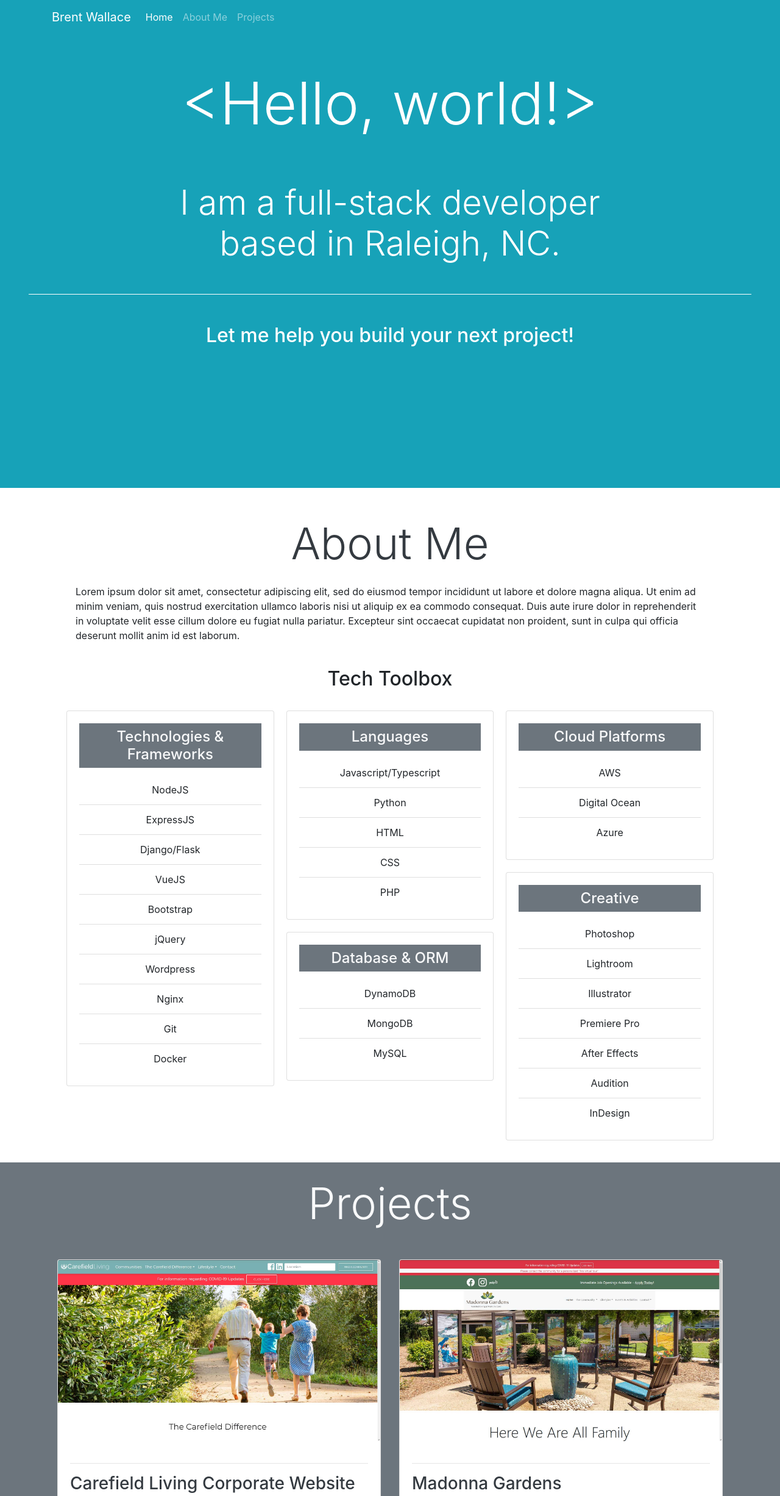
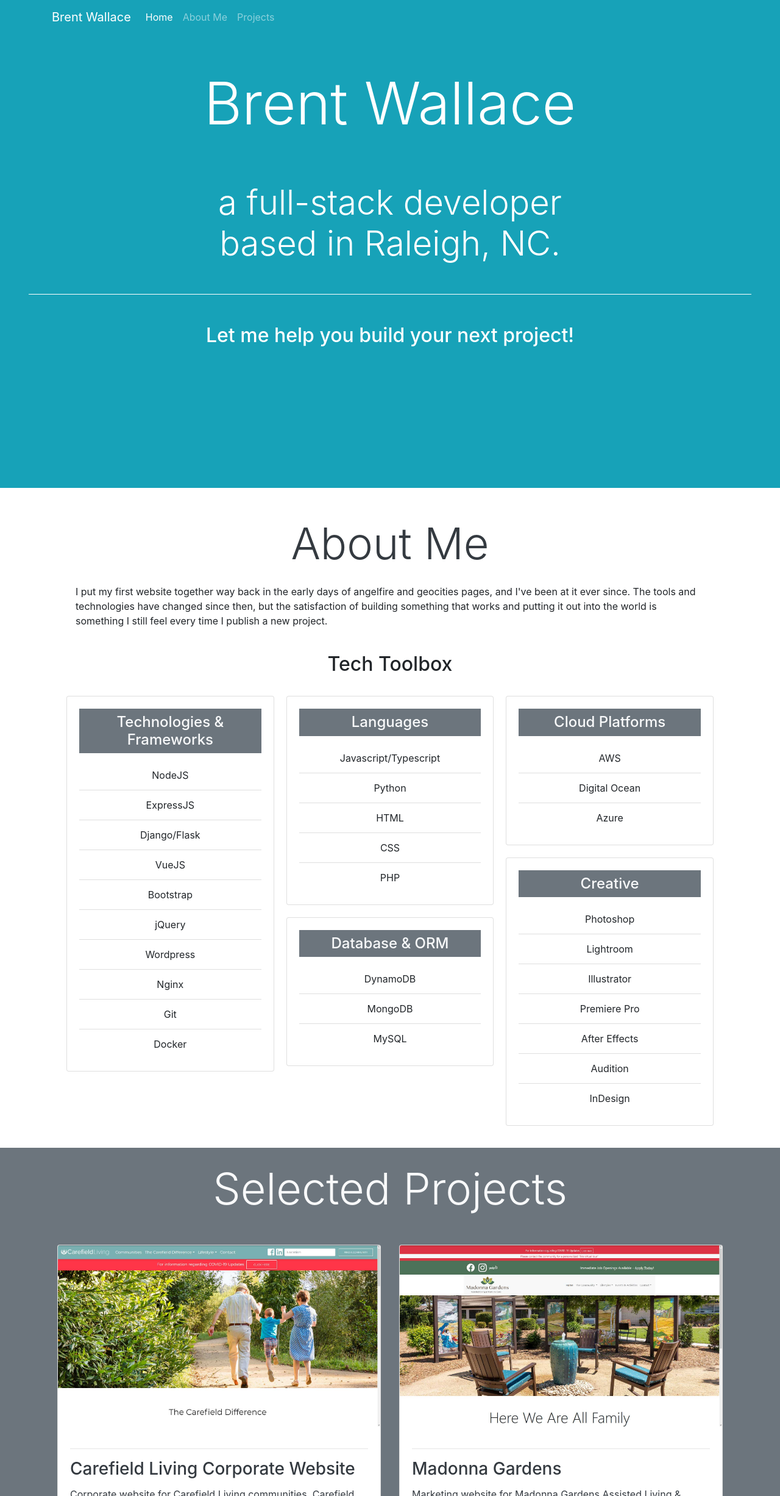
Before and after one commit to BrentWallace/bdwdev-vue, a Vue app: page / in a window 1280 px wide. Shown: the top 2453 px of the page at 61% size. Built offline with nearby package versions, Linux system fonts and the light colour scheme.

Commit message:
Updated projects section headline

```diff
--- a/public/index.html
+++ b/public/index.html
@@ -5,7 +5,7 @@
     <meta http-equiv="X-UA-Compatible" content="IE=edge">
     <meta name="viewport" content="width=device-width,initial-scale=1.0">
     <link rel="icon" href="<%= BASE_URL %>favicon.ico">
-    <title><%= htmlWebpackPlugin.options.title %></title>
+    <title>Brent Wallace - BDW.dev</title>
   </head>
   <body>
     <noscript>
--- a/src/App.vue
+++ b/src/App.vue
@@ -7,9 +7,9 @@
           class="display-1 my-4 py-4"
           data-aos="fade"
           data-aos-easing="ease-in"
-        >&lt;Hello, world!&gt;</h1>
+        >Brent Wallace</h1>
         <p class="display-4 my-4 py-4" data-aos="fade" data-aos-easing="ease-in">
-          I am a full-stack developer
+          a full-stack developer
           <br />based in Raleigh, NC.
         </p>
         <hr class="my-4 border-white" data-aos="fade" data-aos-easing="ease-in" />
--- a/src/components/AboutMe.vue
+++ b/src/components/AboutMe.vue
@@ -6,7 +6,10 @@
           <a class="anchor text-dark" name="about">
             <h1 class="display-3 text-center m-4" data-aos="fade" data-aos-easing="ease-in">About Me</h1>
           </a>
-          <p data-aos="fade" data-aos-easing="ease-in">Lorem ipsum dolor sit amet, consectetur adipiscing elit, sed do eiusmod tempor incididunt ut labore et dolore magna aliqua. Ut enim ad minim veniam, quis nostrud exercitation ullamco laboris nisi ut aliquip ex ea commodo consequat. Duis aute irure dolor in reprehenderit in voluptate velit esse cillum dolore eu fugiat nulla pariatur. Excepteur sint occaecat cupidatat non proident, sunt in culpa qui officia deserunt mollit anim id est laborum.</p>
+          <p
+            data-aos="fade"
+            data-aos-easing="ease-in"
+          >I put my first website together way back in the early days of angelfire and geocities pages, and I've been at it ever since. The tools and technologies have changed since then, but the satisfaction of building something that works and putting it out into the world is something I still feel every time I publish a new project.</p>
         </div>
       </div>
       <h2 class="text-center" data-aos="fade" data-aos-easing="ease-in">Tech Toolbox</h2>
--- a/src/components/ProjectList.vue
+++ b/src/components/ProjectList.vue
@@ -8,7 +8,7 @@
               class="text-center text-light display-3 pb-4 mb-4"
               data-aos="fade"
               data-aos-easing="ease-in"
-            >Projects</h2>
+            >Selected Projects</h2>
           </a>
         </div>
       </div>
```
